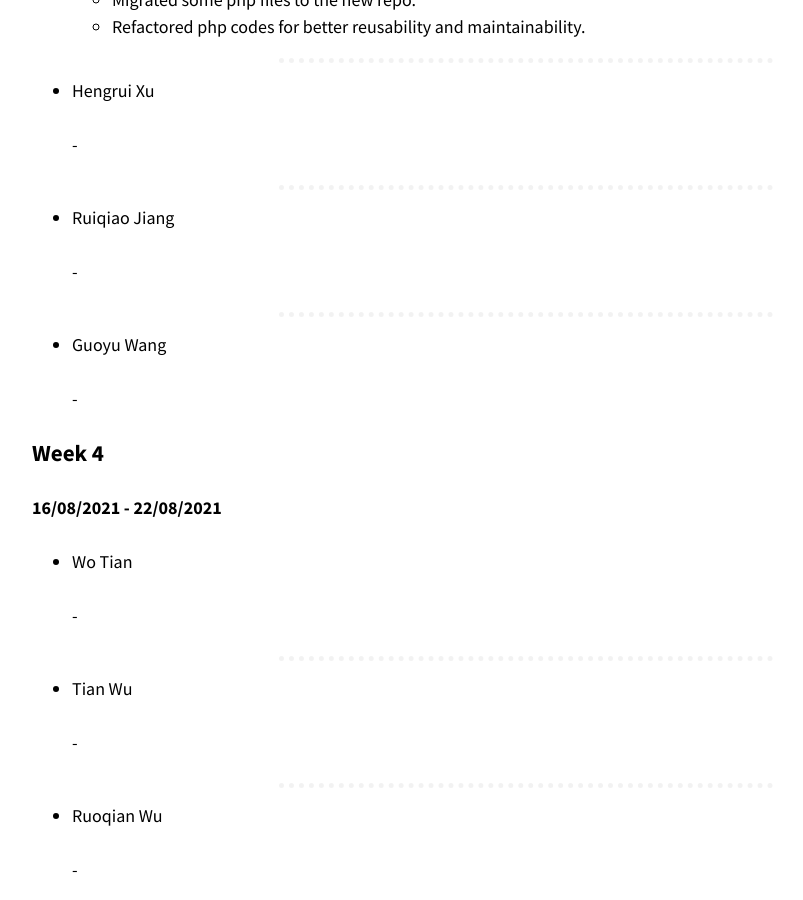
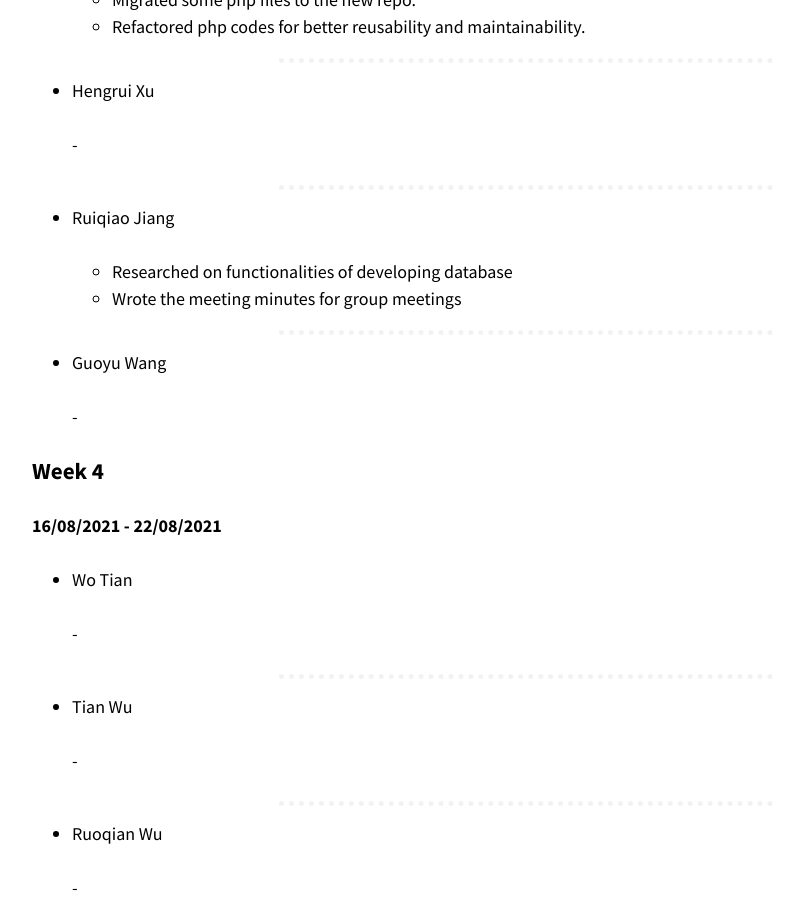
Before and after one commit to optofab/optofab.github.io, a Jekyll site: the page built from logs.md, in a window 1280 px wide and 900 px high, scrolled down 14052 px. Shown: the whole window, without its empty margins (114-917 px from the left). Built offline with Jekyll 4.4.1, drawn with Linux system fonts in a browser that asks for light colours; nearby versions of some CDN libraries; emoji names are drawn with the system emoji font.

Commit message:
update the work records

```diff
--- a/logs.md
+++ b/logs.md
@@ -545,7 +545,8 @@ OptoFab:
 
 - Ruiqiao Jiang
 
-  -
+  - Researched on functionalities of developing database
+  - Wrote the meeting minutes for group meetings
 
 <hr class="hr-dotted">
 
```
